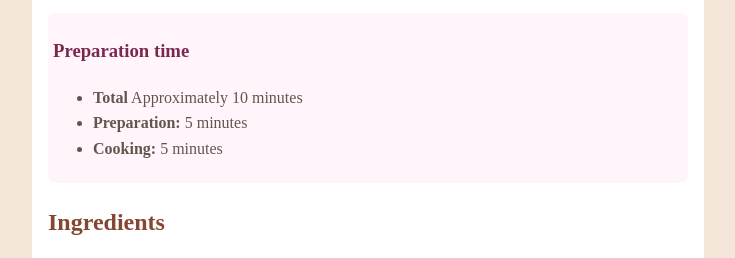
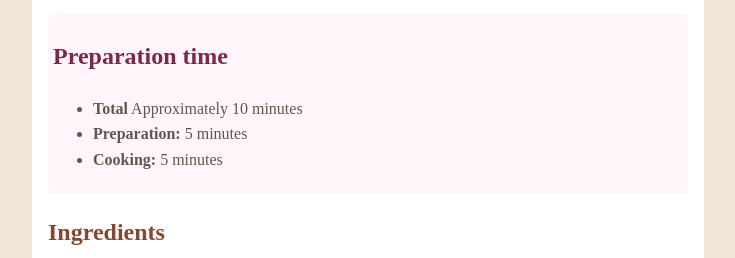
Before and after one commit to resegoreey/recipe_page, a plain HTML site: page index.html in a window 1280 px wide. Shown: the part 481-739 px from the top of the page, without its empty margins (272-1007 px from the left). Drawn offline with Linux system fonts and the light colour scheme; files whose address does not match are found by name.

Commit message:
changed the preparation to h2 heading

```diff
--- a/index.html
+++ b/index.html
@@ -29,7 +29,7 @@
       </p>
 
       <div id="preparation">
-        <h3>Preparation time</h3>
+        <h2>Preparation time</h2>
         <ul>
           <li><b>Total</b> Approximately 10 minutes</li>
           <li><b>Preparation:</b> 5 minutes</li>
--- a/styles.css
+++ b/styles.css
@@ -55,10 +55,15 @@ ol li::marker {
 }
 
 #preparation {
-  color: hsl(332, 51%, 32%);
+
   background-color: hsl(330, 100%, 98%);
   padding: 5px;
   border-radius: 8px;
+  font-size: 16px;
+}
+
+#preparation h2 {
+    color: hsl(332, 51%, 32%);
 }
 
 .container table {
```
